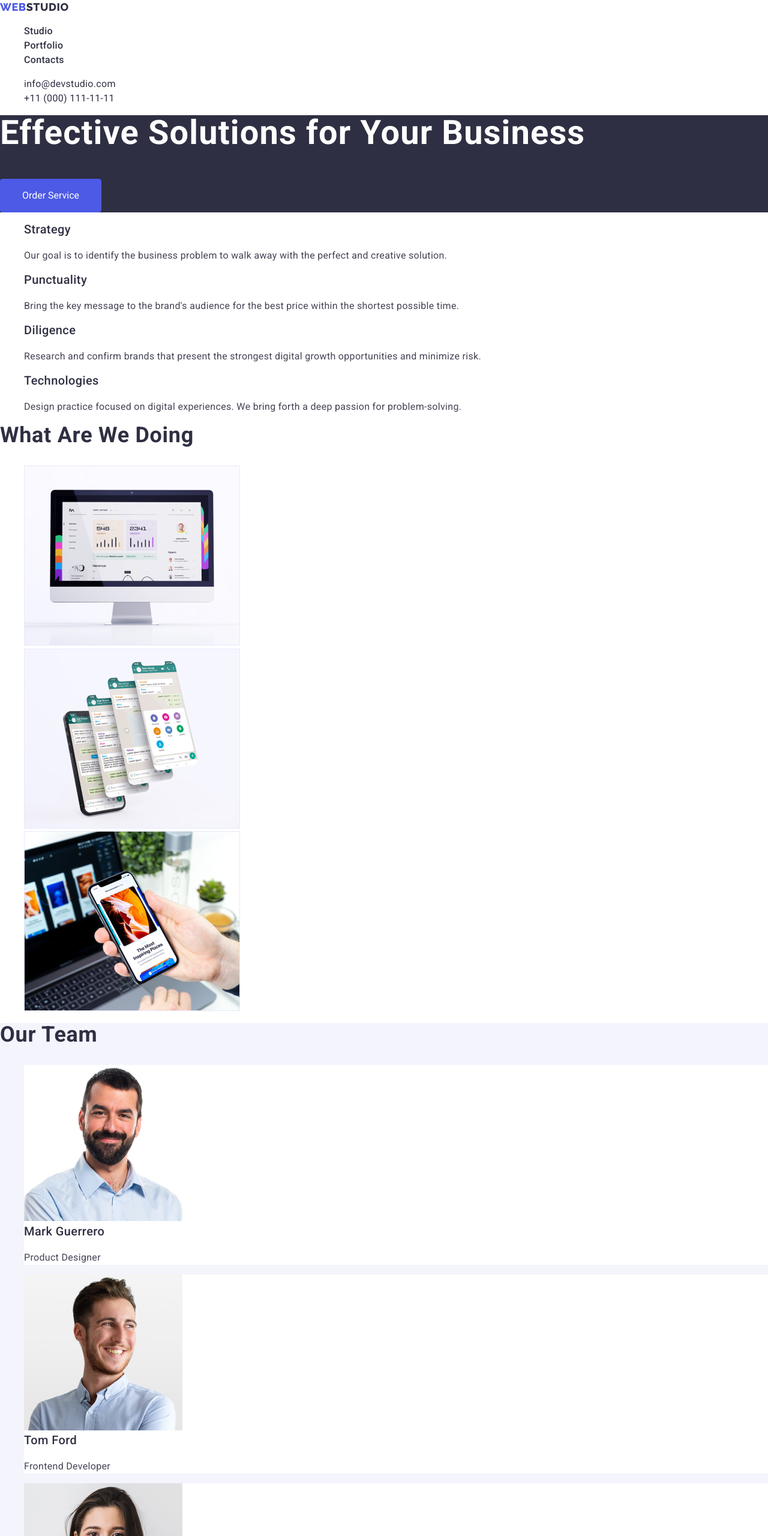
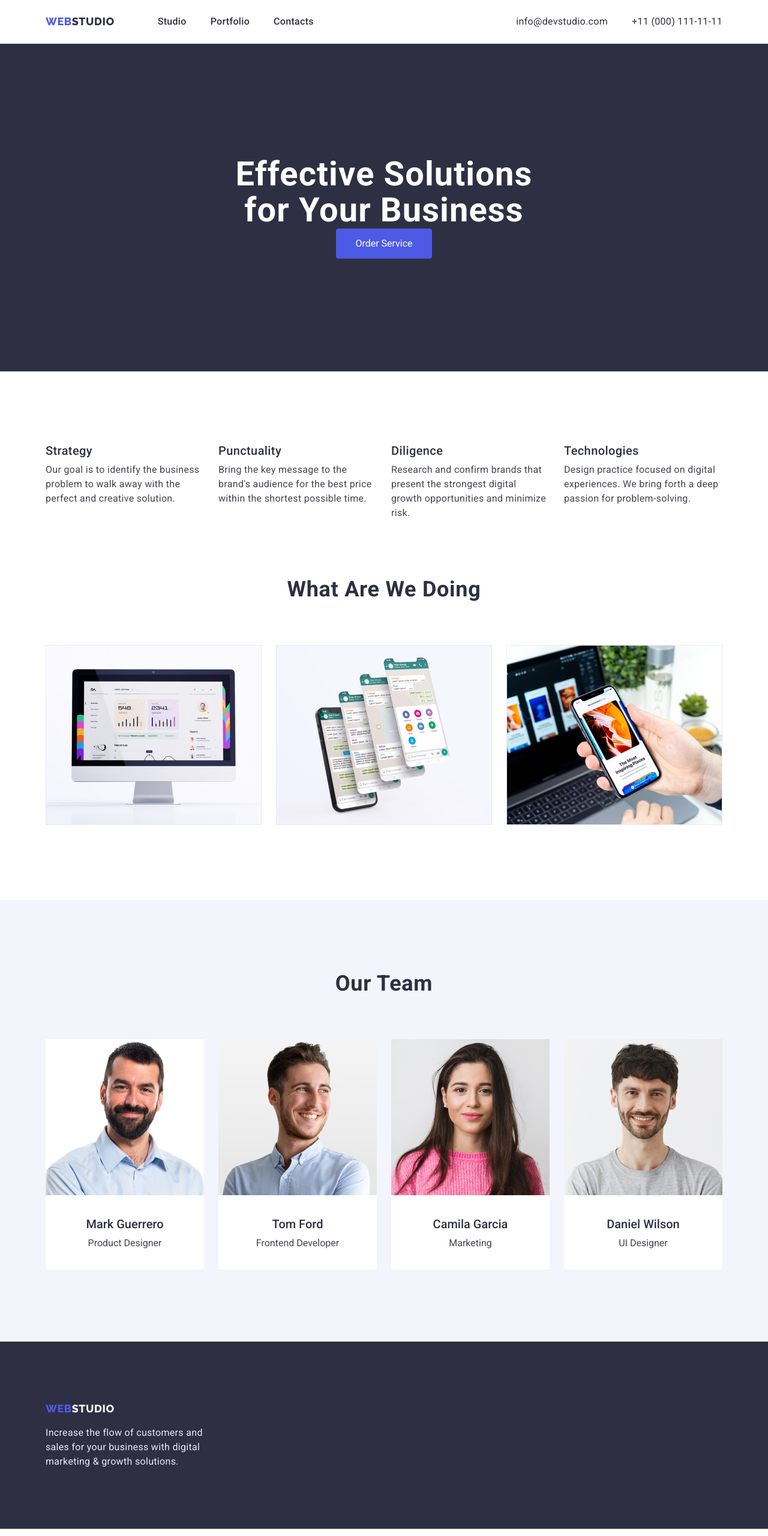
Before and after one commit to olenalepkova/goit-markup-hw-03, a plain HTML site: page index.html in a window 1280 px wide. Shown: the top 2560 px of the page at 60% size. Drawn offline with nearby package versions, Linux system fonts and the light colour scheme.

Commit message:
css, index, portfolio

```diff
--- a/css/styles.css
+++ b/css/styles.css
@@ -1,13 +1,3 @@
-
-@font-face{
-}
-
-@font-face{
-}
-
-@font-face{
-}
-
 :root{
     --color-dark: #2E2F42;
     --color-pressed-state: #404BBF;
@@ -22,18 +12,63 @@
     --color-white: #FFFFFF;
 
 }
-body{
+
+body {
     font-family: 'Roboto', sans-serif;
     color: var(--color-white);
     font-size: 16px;
     background-color: var(--color-white);
 
 }
+.header {
+    padding-top: 24px;
+    padding-bottom: 24px;
+    border-bottom: 1px solid var(--color-accent);
+}
+.container {
+    max-width: 1158px;
+    margin: 0 auto;
+    padding: 0 15px;
+}
+.header .container {
+    display: flex;
+    align-items: center;
+}
 .list {
     list-style: none;
+    margin: 0 auto;
+    padding: 0;
 }
-p, h1, h2, h3, h4{
+.link {
+    text-decoration: none;
+}
+
+.nav {
+    display: flex;
+    align-items: center;
+    margin-right: auto;
+}
+
+.nav-list {
+    display: flex;
+    align-items: center;
+    gap: 40px;
+    margin-right: auto;
+}
+
+.address {
+    display: flex;
+    align-items: center;
+}
+
+.address-list {
+    display: flex;
+    align-items: center;
+    gap: 40px;
+}
+p, h1, h2, h3, h4, h5, h6{
     margin-top: 0;
+    margin-bottom: 0;
 }
 .header-logo {
     font-size: 18px;
@@ -44,6 +79,7 @@ p, h1, h2, h3, h4{
     text-decoration: none;
     letter-spacing: 0.03em;
     line-height: 1.33;
+    margin-right: 72px;
 }
 .header-logo > span {
     color: var(--color-primary-brand);
@@ -74,48 +110,39 @@ p, h1, h2, h3, h4{
     background-color: var(--color-white);
 }
 .service-button {
+    color: var(--color-white);
     background-color: var(--color-primary-brand);
-    color: var(--color-white);
     border-radius: 4px;
-    border: 1px solid var(--color-primary-brand);
+    padding: 16px 32px 16px 32px;
+    margin-left: auto;
+    margin-right: auto;
+    display: block;
     cursor: pointer;
-    width: 169px;
-    height: 56px;
-    left: 636px;
-    top: 428px;
+    color: inherit;
+    border: none;
+
 }
 
 .service-button:hover {
-    background-color: var(--color-primary-brand);
-    color: var(--color-white);
-    border-radius: 4px;
-    border: 1px solid var(--color-pressed-state);
-    cursor: pointer;
-    width: 169px;
-    height: 56px;
-    left: 636px;
-    top: 428px;
+    background-color: var(--color-pressed-state);
 }
 
 .service-button:focus {
-    background-color:var(--color-primary-brand);
-    color: var(--color-white);
-    border-radius: 4px;
-    border: 1px solid var(--color-pressed-state);
-    cursor: pointer;
-    width: 169px;
-    height: 56px;
-    left: 636px;
-    top: 428px;
+    background-color:var(--color-pressed-state);
 }
 
 .header-links {
+    padding-top: 24px;
+    padding-bottom: 24px;
     color: var(--color-dark);
     text-decoration: none;
     line-height: 1.5;
     letter-spacing: 0.02em;
     font-style: normal;
     font-weight: 500;
+}
+.header-link.current {
+    color: var(--color-primary-brand);
 }
 
 .header-address {
@@ -124,6 +151,8 @@ p, h1, h2, h3, h4{
     line-height: 1.5;
     letter-spacing: 0.02em;
     font-style: normal;
+    padding-top: 24px;
+    padding-bottom: 24px;
 }
 
 .header-links:hover {
@@ -161,15 +190,47 @@ p, h1, h2, h3, h4{
 
 .hero{
     background-color: var(--color-dark);
+    padding-top: 188px;
+    padding-bottom: 188px;
+    text-align: center;
 }
 .hero-title{
     color: var(--color-white);
     font-size: 56px;
     line-height: 1.07;
     letter-spacing: 0.02em;
+    text-align: center;
+    width: 500px;
+    margin-left: auto;
+    margin-right: auto;
+}
+.benefits {
+    padding-top: 120px;
+}
+
+.ul-imgs {
+    display: flex;
+    align-items: center;
+    gap: 24px;
 }
 .hide{
     display: none;
+    width: 1px;
+    height: 1px;
+    margin: -1px;
+    border: 0;
+    padding: 0;
+    white-space: nowrap;
+    clip-path: inset(100%);
+    clip: rect(0 0 0 0);
+    overflow: hidden;
+    position: absolute;
+}
+.photos {
+    padding: 120px 0;
+}
+.section {
+    padding: 120px 0;
 }
 .section-subtitle{
     font-weight: 500;
@@ -177,6 +238,9 @@ p, h1, h2, h3, h4{
     font-size: 20px;
     line-height: 1.2;
     letter-spacing: 0.02em;
+    width: 264px;
+    height: 24px;
+    margin-bottom: 8px;
 }
 .section-title{
     color: var(--color-dark);
@@ -184,28 +248,58 @@ p, h1, h2, h3, h4{
     line-height: 1.11;
     letter-spacing: 0.02em;
     text-transform: capitalize;
+    text-align: center;
+    margin-bottom: 72px;
 
 }
+.section-description{
+    color:var(--color-text);
+    margin-bottom: 0;
+    width: 264px;
+    height: 72px;
+    line-height: 1.5;
+    letter-spacing: 0.02em;
+}
+.teammates {
+    background-color: var(--color-white);
+}
+.team-subtitle {
+    margin-bottom: 8px;
+    color:var(--color-dark);
+    font-weight: 500;
+    font-size: 20px;
+    line-height: 1.2;
+    text-align: center;
+}
 
+.team-description {
+    margin-bottom: 0;
+    color: var(--color-text);
+    line-height: 1.5;
+    text-align: center;
+}
+.team-block {
+    padding-top: 32px;
+    padding-bottom: 32px;
+    color: var(--color-white);
+}
 .footer{
     background-color: var(--color-dark);
+    padding: 100px 0;
 }
 .footer-paragraph{
     line-height: 1.5;
     color: var(--color-accent);
+    margin-bottom: 0;
+    width: 264px;
+    height: 72px;
     letter-spacing: 0.02em;
 
 }
+.footer-l {
+    margin-bottom: 16px;
+}
 
-.portfolio-button {
-    background-color: var(--color-light);
-    color: var(--color-primary-brand);
-    border-radius: 4px;
-    border: 1px solid var(--color-accent);
-    cursor: pointer;
-    line-height: 1.5;
-    letter-spacing: 0.04em;
-}
 
 .portfolio-button:hover {
     background-color: var(--color-pressed-state);
@@ -216,7 +310,19 @@ p, h1, h2, h3, h4{
     line-height: 1.5;
     letter-spacing: 0.04em;
 }
-
+.portfolio-button {
+    padding: 12px 24px;
+    background-color: var(--color-light);
+    color: var(--color-primary-brand);
+    font-family: inherit;
+    font-weight: 500;
+    font-size: 16px;
+    line-height: 1.5;
+    text-align: center;
+    border-radius: 4px;
+    border: none;
+    cursor: pointer;
+}
 .portfolio-button:focus {
     background-color: var(--color-pressed-state);
     border-radius: 4px;
@@ -226,3 +332,42 @@ p, h1, h2, h3, h4{
     line-height: 1.5;
     letter-spacing: 0.04em;
 }
+.section-portfolio {
+    padding-top: 96px;
+    padding-bottom: 120px;
+}
+.portfolio-list {
+    display: flex;
+    justify-content: center;
+    align-items: center;
+    gap: 24px;
+    margin-bottom: 72px;
+}
+.portfolio-imgs {
+    display: flex;
+    align-items: center;
+    flex-wrap: wrap;
+    gap: 48px 24px;
+    padding-bottom: 120px;
+}
+.div-card {
+    padding-top: 32px;
+    padding-bottom: 32px;
+    padding-left: 16px;
+    border-left: 1px solid var(--color-accent);
+    border-right: 1px solid var(--color-accent);
+    border-bottom: 1px solid var(--color-accent);
+}
+.portfolio-subtitle {
+    font-weight: 500;
+    font-size: 20px;
+    line-height: 1.2;
+    letter-spacing: 0.02em;
+    color: var(--color-dark);
+}
+.portfolio-description {
+    line-height: 1.5;
+    letter-spacing: 0.02em;
+    margin-bottom: 0;
+    color: var(--color-text);
+}
--- a/index.html
+++ b/index.html
@@ -5,7 +5,7 @@
     <meta charset="UTF-8">
     <meta http-equiv="X-UA-Compatible" content="IE=edge">
     <meta name="viewport" content="width=device-width, initial-scale=1.0">
-    <title>HW2 WebStudio</title>
+    <title>HW3 WebStudio</title>
     <link rel="preconnect" href="https://fonts.googleapis.com" />
     <link rel="preconnect" href="https://fonts.gstatic.com" crossorigin />
     <link
@@ -18,21 +18,21 @@
 <body>
     <header class="header">
         <div class="container">
-            <nav>
-                <a class="header-logo" href="./index.html"><span>Web</span>Studio</a>
-                <ul class="list">
-                    <li><a class="header-links" href="./index.html">Studio</a></li>
-                    <li><a class="header-links" href="./portfolio.html">Portfolio</a></li>
-                    <li><a class="header-links" href="">Contacts</a></li>
+            <nav class="nav">
+                <a class="header-logo link" href="./index.html"><span>Web</span>Studio</a>
+                <ul class="nav-list list">
+                    <li class="nav-item"><a class="header-links link" href="./index.html">Studio</a></li>
+                    <li class="nav-item"><a class="header-links link" href="./portfolio.html">Portfolio</a></li>
+                    <li class="nav-item"><a class="header-links link" href="#">Contacts</a></li>
                 </ul>
             </nav>
-            <address>
-                <ul class="list">
-                    <li>
-                        <a class="header-address" href="mailto:info@devstudio.com">info@devstudio.com</a>
+            <address class="address">
+                <ul class="address-list list">
+                    <li class="address-item">
+                        <a class="header-address link" href="mailto:info@devstudio.com">info@devstudio.com</a>
                     </li>
-                    <li>
-                        <a class="header-address" href="tel:+110001111111">+11 (000) 111-11-11</a>
+                    <li class="address-item">
+                        <a class="header-address link" href="tel:+110001111111">+11 (000) 111-11-11</a>
                     </li>
                 </ul>
             </address>
@@ -42,13 +42,13 @@
         <section class="hero">
             <div class="container">
                 <h1 class="hero-title">Effective Solutions for Your Business</h1>
-                <button type="button" class="service-button" type="button">Order Service</button>
+                <button type="button" class="service-button">Order Service</button>
             </div>
         </section>
         <section class="benefits">
             <div class="container">
-                <h2 class="hide">Benefits</h2>
-                <ul class="list">
+                <h2 class="section-title hide">Benefits</h2>
+                <ul class="ul-imgs list">
                     <li>
                         <h3 class="section-subtitle">Strategy</h3>
                         <p class="section-description">Our goal is to identify the business problem to walk away with the perfect and
@@ -78,7 +78,7 @@
         <section class="photos">
             <div class="container">
                 <h2 class="section-title">What are we doing</h2>
-                <ul class="list">
+                <ul class="ul-imgs list">
                     <li>
                         <img src="./images/Desktop.jpg" alt="Desktop" width="360" />
                     </li>
@@ -91,29 +91,37 @@
                 </ul>
             </div>
         </section>
-        <section class="section-team">
+        <section class="section-team section">
             <div class="container">
                 <h2 class="section-title">Our Team</h2>
-                <ul class="list">
+                <ul class="list ul-imgs">
                     <li class="teammates">
                         <img src="./images/Mark.jpg" alt="Mark Guerrero" width="264" />
-                        <h3 class="section-subtitle">Mark Guerrero</h3>
-                        <p class="section-description">Product Designer</p>
+                        <div class="team-block">
+                            <h3 class="team-subtitle">Mark Guerrero</h3>
+                            <p class="team-description">Product Designer</p>
+                        </div>
                     </li>
                     <li class="teammates">
                         <img src="./images/Tom.jpg" alt="Tom Ford" width="264" />
-                        <h3 class="section-subtitle">Tom Ford</h3>
-                        <p class="section-description">Frontend Developer</p>
+                        <div class="team-block">
+                            <h3 class="team-subtitle">Tom Ford</h3>
+                            <p class="team-description">Frontend Developer</p>
+                        </div>
                     </li>
                     <li class="teammates">
                         <img src="./images/Camila.jpg" alt="Camila Garcia" width="264" />
-                        <h3 class="section-subtitle">Camila Garcia</h3>
-                        <p class="section-description">Marketing</p>
+                        <div class="team-block">
+                            <h3 class="team-subtitle">Camila Garcia</h3>
+                            <p class="team-description">Marketing</p>
+                        </div>
                     </li>
                     <li class="teammates">
                         <img src="./images/Daniel.jpg" alt="Daniel Wilson" width="264" />
-                        <h3 class="section-subtitle">Daniel Wilson</h3>
-                        <p class="section-description">UI Designer</p>
+                        <div class="team-block">
+                            <h3 class="team-subtitle">Daniel Wilson</h3>
+                            <p class="team-description">UI Designer</p>
+                        </div>
                     </li>
                 </ul>
             </div>
@@ -121,7 +129,9 @@
     </main>
     <footer class="footer">
         <div class="container">
-            <a class="footer-logo" href="./index.html"><span>Web</span>Studio</a>
+            <div class="footer-l">
+                <a class="footer-logo" href="./index.html"><span>Web</span>Studio</a>
+            </div>
             <p class="footer-paragraph">Increase the flow of customers and sales for your business with digital marketing & growth solutions.</p>
         </div>
     </footer>
```
Also changed, not shown: portfolio.html (+75 -54 lines).
